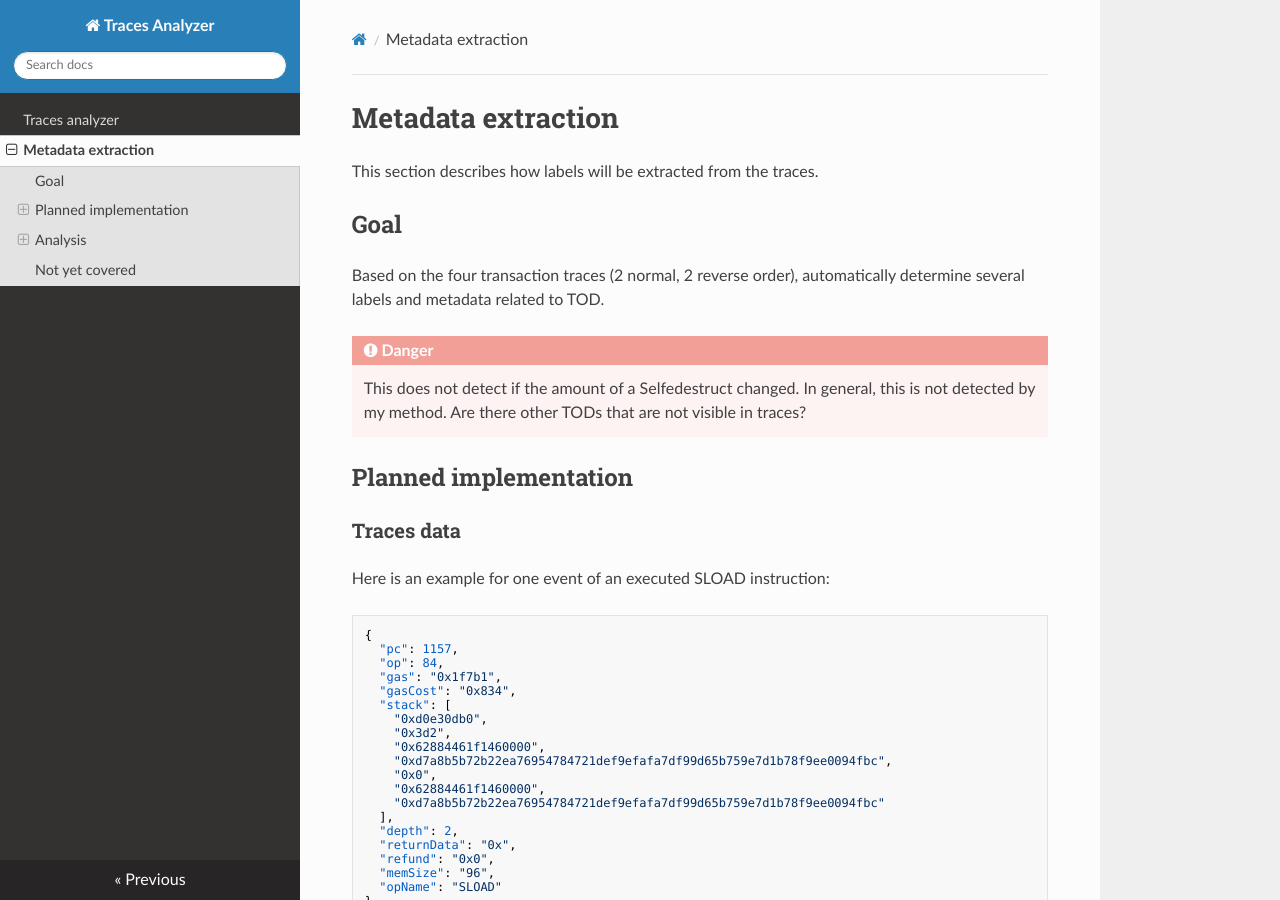
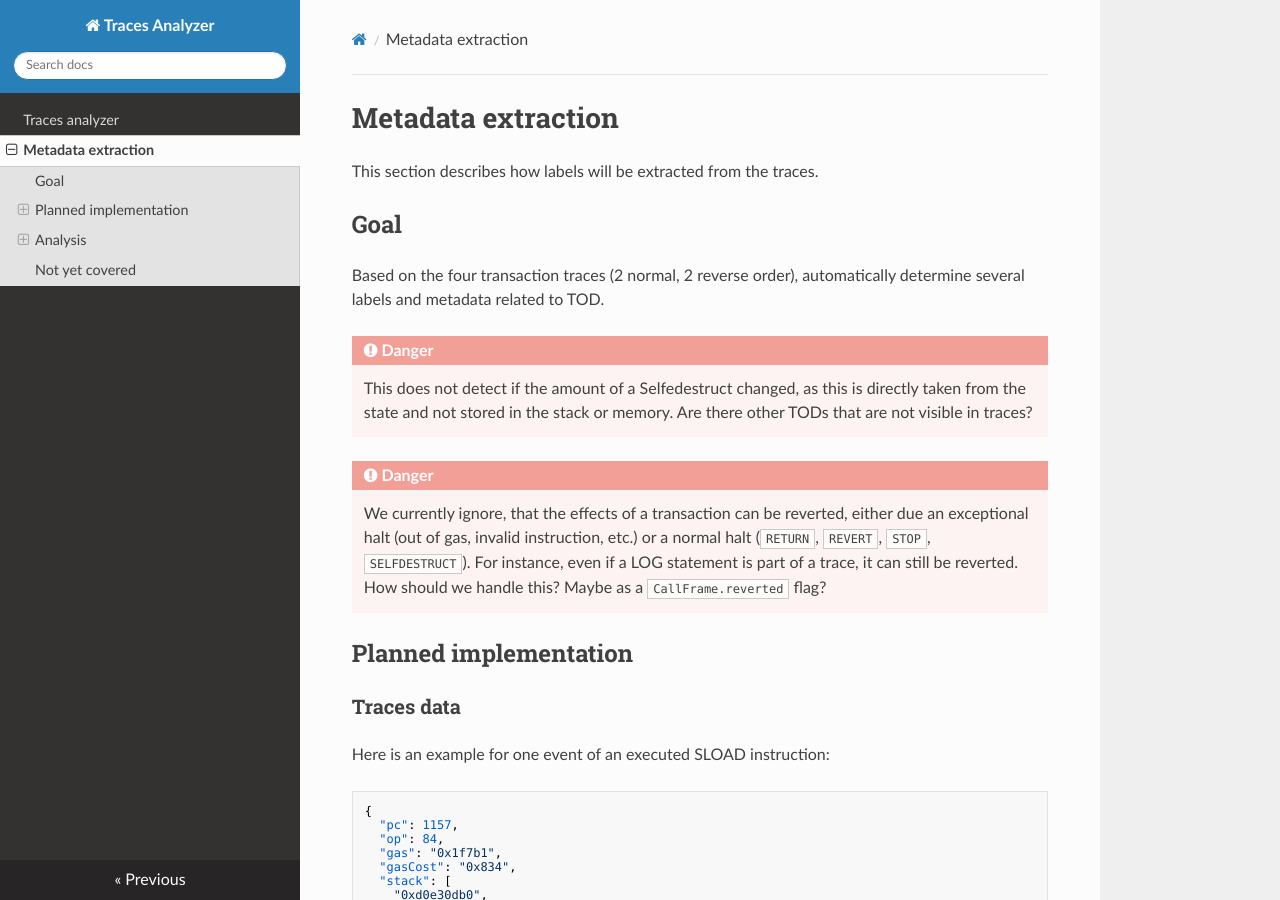
Before and after one commit to TOD-theses/traces_analyzer, an MkDocs documentation site: the page built from docs/metadata_extraction.md, in a window 1280 px wide and 900 px high. Built offline with MkDocs 1.6.1, drawn with Linux system fonts in a browser that asks for light colours; nearby versions of some CDN libraries; some of the changed text lies outside the part shown.

Commit message:
docs: add notes about reverts and delegatecall

```diff
--- a/docs/metadata_extraction.md
+++ b/docs/metadata_extraction.md
@@ -8,7 +8,11 @@ Based on the four transaction traces (2 normal, 2 reverse order), automatically
 
 !!! danger
 
-    This does not detect if the amount of a Selfedestruct changed. In general, this is not detected by my method. Are there other TODs that are not visible in traces?
+    This does not detect if the amount of a Selfedestruct changed, as this is directly taken from the state and not stored in the stack or memory. Are there other TODs that are not visible in traces?
+
+!!! danger
+
+    We currently ignore, that the effects of a transaction can be reverted, either due an exceptional halt (out of gas, invalid instruction, etc.) or a normal halt (`RETURN`, `REVERT`, `STOP`, `SELFDESTRUCT`). For instance, even if a LOG statement is part of a trace, it can still be reverted. How should we handle this? Maybe as a `CallFrame.reverted` flag?
 
 ## Planned implementation
 
@@ -75,6 +79,10 @@ NOTE: Maybe inputs and outputs should be available as lists too, to make it easi
 !!! warning
 
     How should we treat inputs/outputs from/to non-stack? in particular, the memory for eg calls?
+
+!!! warning
+
+    How should the `CallFrame` for `DELEGATECALL` be implemented? Split into `code_address` and `storage_address`?
 
 #### Create `EnvironmentChange`s
 
```
Also changed, not shown: 1 other file.
